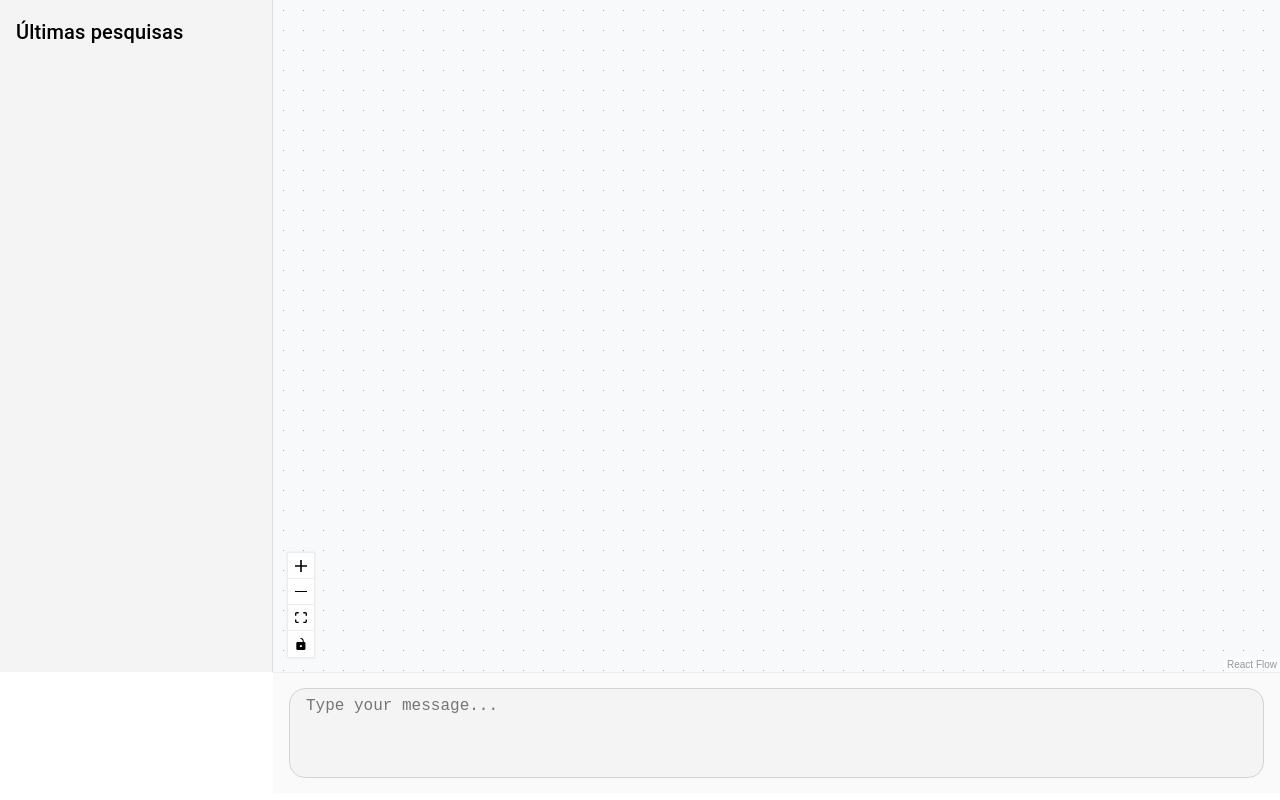
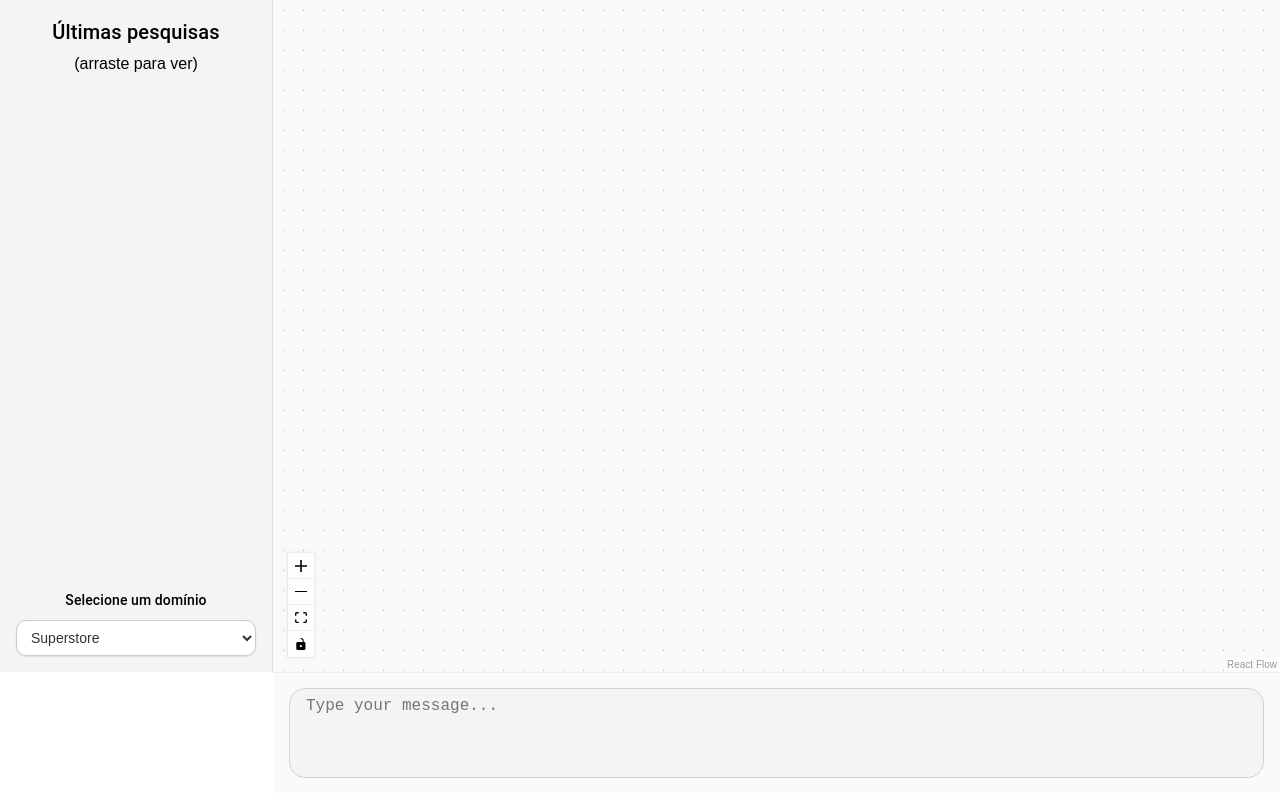
Before and after one commit to natayra/brasil, a Next.js app: page / in a window 1280 px wide. Built offline with nearby package versions, Linux system fonts and the light colour scheme; some icons are missing.

Commit message:
add: dominio dropdown

```diff
--- a/app/page.js
+++ b/app/page.js
@@ -174,10 +174,15 @@ export default function DnDGraphFlow() {
           p: 2,
           backgroundColor: "#f4f4f4",
           borderRight: "1px solid #ddd",
+          position: "relative",
+          textAlign: "center",
         }}
       >
         <Typography variant="h6" gutterBottom>
           Últimas pesquisas
+        </Typography>
+        <Typography variant="subtitle" marginBottom="8rem">
+          (arraste para ver)
         </Typography>
         {submittedQuestions.map((item, index) => (
           <Card
@@ -185,10 +190,11 @@ export default function DnDGraphFlow() {
             draggable
             onDragStart={(e) => onDragStart(e, item)}
             sx={{
-              mb: 2,
+              my: 2,
               cursor: "grab",
               "&:hover": { transform: "scale(1.03)" },
               transition: "transform 0.2s",
+              textAlign: "left"
             }}
           >
             <CardContent>
@@ -196,6 +202,39 @@ export default function DnDGraphFlow() {
             </CardContent>
           </Card>
         ))}
+        <Box
+          sx={{
+            position: "absolute",
+            bottom: 16,
+            left: 16,
+            right: 16,
+          }}
+        >
+          <Typography variant="subtitle2" sx={{ mb: 1 }}>
+            Selecione um domínio
+          </Typography>
+          <Box
+            component="select"
+            sx={{
+              width: "100%",
+              padding: "8px 10px",
+              borderRadius: "10px",
+              border: "1px solid #ccc",
+              fontSize: "14px",
+              backgroundColor: "#fff",
+              outline: "none",
+              boxShadow: "0 1px 2px rgba(0,0,0,0.1)",
+              color: "#333",
+            }}
+            defaultValue=""
+          >
+            <option value="" disabled>
+              Superstore
+            </option>
+            <option value="placeholder1">Placeholder 1</option>
+            <option value="placeholder2">Placeholder 2</option>
+          </Box>
+        </Box>
       </Box>
 
       {/* Canvas */}
```
